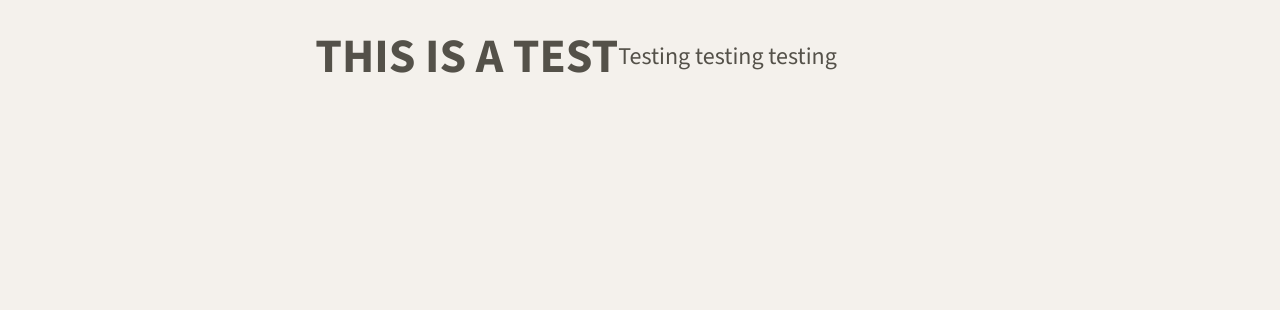
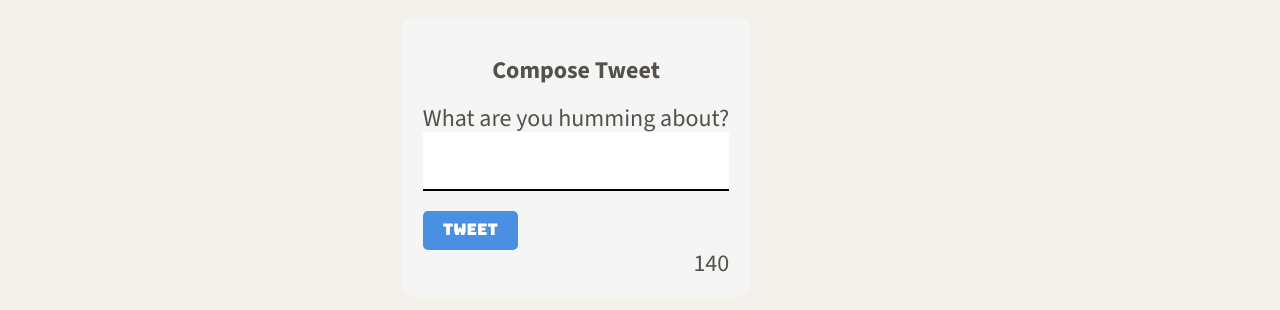
Before and after one commit to Islander333/tweeter, a website: page public/index.html in a window 1280 px wide. Shown: the part 514-824 px from the top of the page. Before the commit the page ends 800 px from the top, so only its background shows below. Drawn offline with nearby package versions, Linux system fonts and the light colour scheme.

Commit message:
add css file and styling for new tweet container/section

```diff
--- a/public/index.html
+++ b/public/index.html
@@ -17,7 +17,7 @@
     <link rel="stylesheet" href="/styles/layout.css" type="text/css" />
     <link rel="stylesheet" href="/styles/nav.css" type="text/css" />
     <link rel="stylesheet" href="/styles/header.css" type="text/css" />
-
+    <link rel="stylesheet" href="/styles/new-tweet.css" type="text/css" />
     <!-- External JS -->
     <script src="https://ajax.googleapis.com/ajax/libs/jquery/3.4.1/jquery.min.js"></script>
 
@@ -49,8 +49,17 @@
 
     <!-- Page-specific (main) content here -->
     <main class="container">
-      <h1>THIS IS A TEST</h1>
-      <p>Testing testing testing</p>
+      <section class="new-tweet">
+        <h2>Compose Tweet</h2>
+        <form action="/tweets/" method="POST">
+          <label for="tweet-text">What are you humming about?</label>
+          <textarea name="text" id="tweet-text"></textarea>
+          <div>
+            <button type="submit">Tweet</button>
+            <output name="counter" class="counter" for="tweet-text">140</output>
+          </div>
+        </form>
+      </section>
     </main>
   </body>
 </html>
--- /dev/null
+++ b/public/styles/new-tweet.css
@@ -0,0 +1,52 @@
+.new-tweet {
+  display: flex;
+  flex-direction: column;
+  justify-content: center;
+  align-items: center;
+  margin: 20px;
+  background-color: whitesmoke;
+  padding: 20px;
+  border-radius: 10px;
+}
+
+.new-tweet h2 {
+  font-family: 'Source Sans 3', sans-serif;
+  font-size: 24px;
+}
+
+.new-tweet form {
+  display: flex;
+  flex-direction: column;
+}
+
+.new-tweet textarea {
+  padding: 10px;
+  font-family: 'Source Sans 3', sans-serif;
+  font-size: 16px;
+  border: none;
+  border-bottom: 2px solid;
+  margin-bottom: 20px;
+  resize: none;
+}
+
+.new-tweet button {
+  padding: 10px 20px;
+  font-family: 'Bungee';
+  font-size: 16px;
+  background-color: #4a90e2;
+  color: white;
+  border: none;
+  border-radius: 5px;
+  cursor: pointer;
+}
+
+.new-tweet button:hover {
+  background-color: #357abd;
+}
+
+.new-tweet .counter {
+  font-family: 'Source Sans 3', sans-serif;
+  font-size: 24px;
+  display: flex;
+  justify-content: flex-end;
+}
--- a/server/data-files/initial-tweets.json
+++ b/server/data-files/initial-tweets.json
@@ -8,7 +8,7 @@
     "content": {
       "text": "If I have seen further it is by standing on the shoulders of giants"
     },
-    "created_at": 1719859127072
+    "created_at": 1720218395271
   },
   {
     "user": {
@@ -19,6 +19,6 @@
     "content": {
       "text": "Je pense , donc je suis"
     },
-    "created_at": 1719945527072
+    "created_at": 1720304795271
   }
 ]
```
